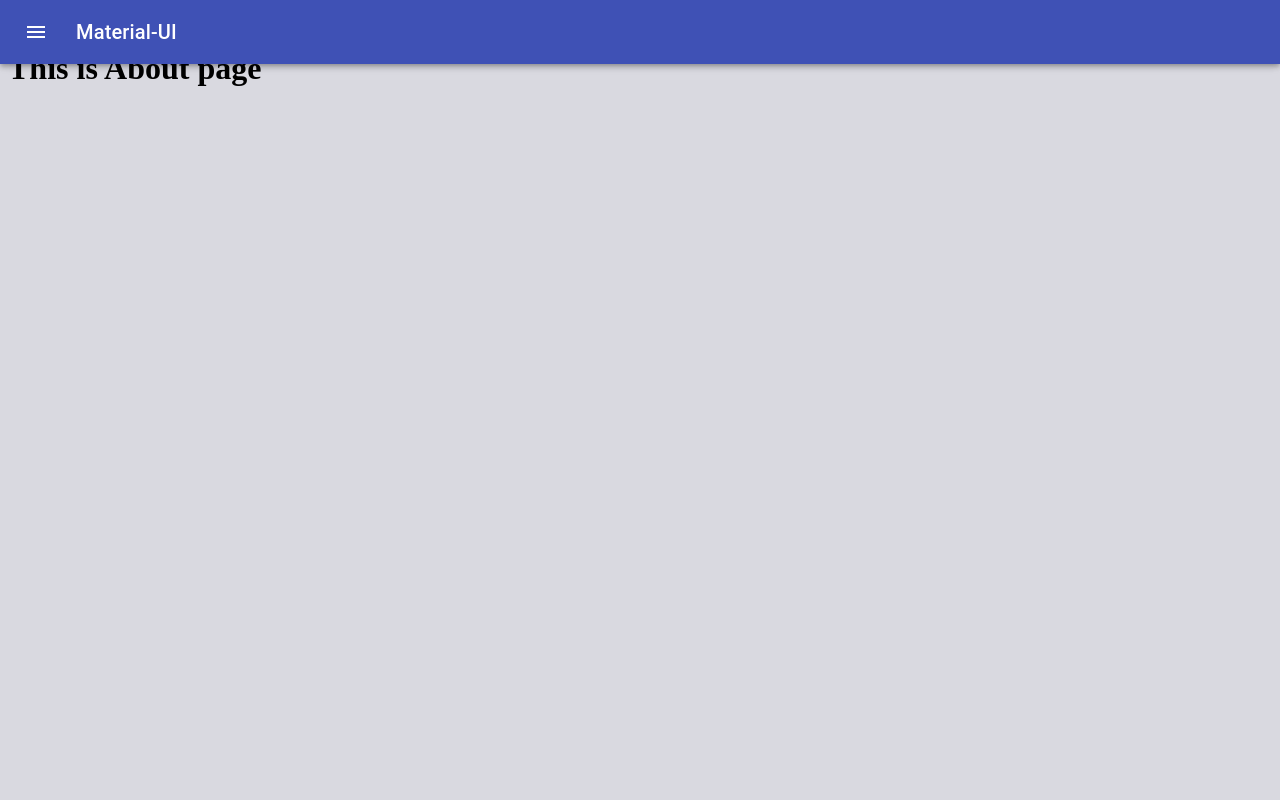
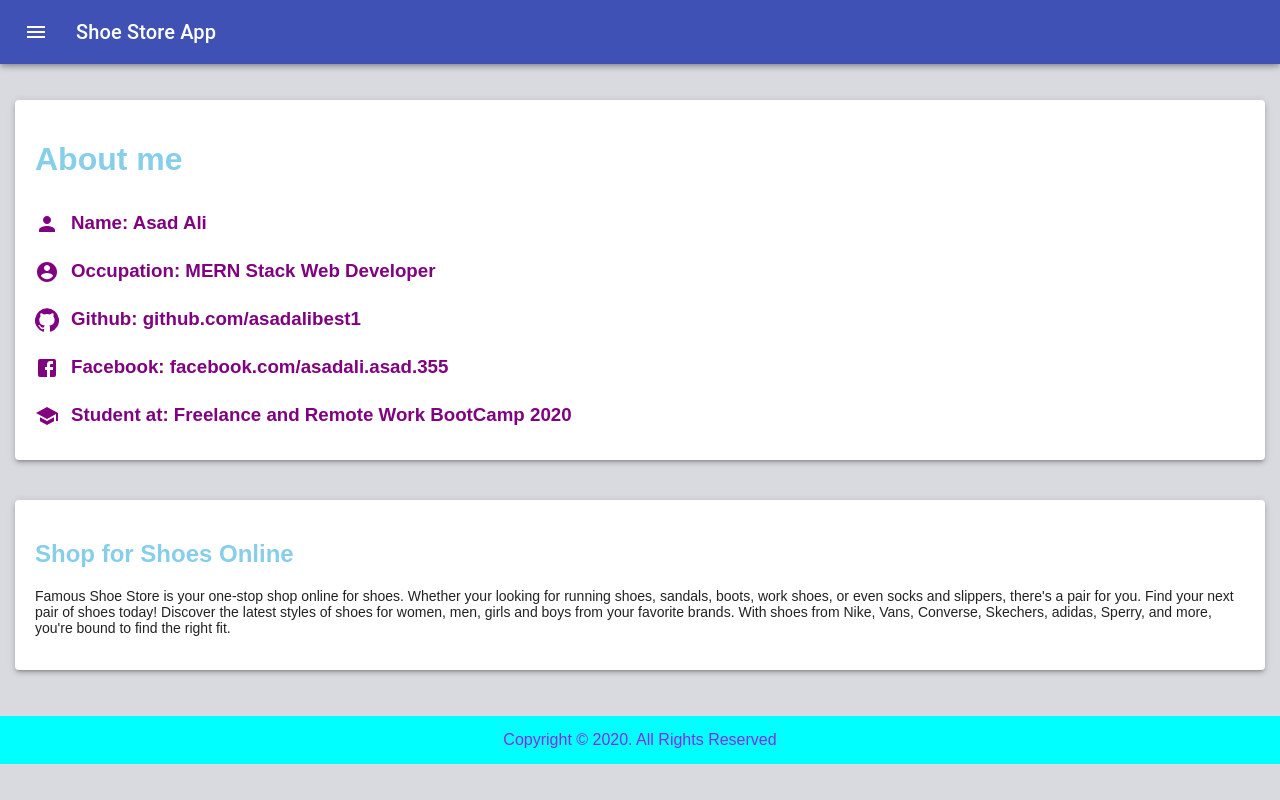
Before and after one commit to asadalibest1/shoe-store-app, a React app: page /about in a window 1280 px wide. Built offline with nearby package versions, Linux system fonts and the light colour scheme.

Commit message:
latest commit

```diff
--- a/package.json
+++ b/package.json
@@ -11,7 +11,8 @@
     "react": "^16.13.1",
     "react-dom": "^16.13.1",
     "react-router-dom": "^5.2.0",
-    "react-scripts": "3.4.1"
+    "react-scripts": "3.4.1",
+    "react-slideshow-image": "^3.0.2"
   },
   "scripts": {
     "start": "react-scripts start",
--- a/public/index.css
+++ b/public/index.css
@@ -1,3 +1,4 @@
 body{
+    margin: 0;
     background-color: rgb(217, 217, 224);
 }
--- a/src/practice folder/App1.js
+++ b/src/practice folder/App1.js
@@ -3,6 +3,8 @@ import Navbar from './components/Navbar';
 import Home from  './components/pages/home';
 import Products from  './components/pages/products';
 import About from  './components/pages/about';
+import Copyright from  './components/copyRight';
+import Footer from  './components/footer';
 
 // import Card from './components/cards';
 
@@ -10,12 +12,11 @@ import {
     BrowserRouter as Router,
     Switch,
     Route,
-    Link
   } from "react-router-dom";
 
 export default function App1(){
     return(
-    <>
+    <div style={{margin:0, padding:0 }}>
         <Router>
 
             <Navbar />
@@ -32,8 +33,10 @@ export default function App1(){
                   </Route>
                 </Switch>
           </Router>
+            <Footer />
+            <Copyright />
 
 
-    </>
+    </div>
     )
 }
--- a/src/practice folder/components/Navbar.js
+++ b/src/practice folder/components/Navbar.js
@@ -75,7 +75,7 @@ export default function Navbar() {
         <NavbarList />
 
           <Typography className={classes.title} variant="h6" noWrap>
-            Material-UI
+            Shoe Store App
           </Typography>
 
         </Toolbar>
--- /dev/null
+++ b/src/practice folder/components/copyRight.js
@@ -0,0 +1,8 @@
+import React from'react';
+import "./css/Copyright.css"
+
+export default function Copyright(){
+    return(
+         <p className="copyRight">Copyright © 2020. All Rights Reserved</p>
+    )
+}
--- /dev/null
+++ b/src/practice folder/components/css/Copyright.css
@@ -0,0 +1,28 @@
+.copyRight{
+  /* margin-top: 30px; */
+    padding: 15px 0px;
+    font-size: 16px;
+    font-family: Arial, Helvetica, sans-serif;
+    text-align: center;
+    color: blueviolet;
+    background-color: aqua;
+
+}
+
+/* #page-container {
+    position: relative;
+    min-height: 540px;
+    margin: 0;
+
+}
+
+  #content-wrap {
+    margin: 0;
+  }
+
+  #footer {
+    position: absolute;
+    bottom: 0;
+    width: 100%;
+    margin: 0;
+  } */
--- /dev/null
+++ b/src/practice folder/components/footer.js
@@ -0,0 +1,39 @@
+import React from 'react';
+import { makeStyles } from '@material-ui/core/styles';
+import Paper from '@material-ui/core/Paper';
+
+const useStyles = makeStyles((theme) => ({
+  root: {
+    display: 'flex',
+    flexWrap: 'wrap',
+    '& > *': {
+
+      fontFamily: "Arial, Helvetica, sans-serif",
+      margin: "30px 15px",
+      width: "100%",
+      height: "fit-content",
+      padding: "20px",
+    },
+  },
+  p:{
+      fontSize: "14px"
+  },
+  h1:{
+    color: "skyblue",
+  }
+}));
+
+export default function Footer() {
+  const classes = useStyles();
+
+  return (
+    <div className={classes.root}>
+      <Paper elevation={3}>
+      <h2 className={classes.h1}>Shop for Shoes Online</h2>
+<p className={classes.p}>Famous Shoe Store is your one-stop shop online for shoes. Whether your looking for running shoes, sandals, boots, work shoes, or even socks and slippers, there's a pair for you.
+Find your next pair of shoes today! Discover the latest styles of shoes for women, men, girls and boys from your favorite brands. With shoes from Nike, Vans, Converse, Skechers, adidas, Sperry, and more, you're bound to find the right fit.</p>
+
+      </Paper>
+    </div>
+  );
+}
--- a/src/practice folder/components/pages/about.js
+++ b/src/practice folder/components/pages/about.js
@@ -1,8 +1,74 @@
-import React from'react';
+import React from 'react';
+import { makeStyles } from '@material-ui/core/styles';
+import Paper from '@material-ui/core/Paper';
+import IconButton from '@material-ui/core/IconButton';
 
+import PersonIcon from '@material-ui/icons/Person';
+import AccountCircleIcon from '@material-ui/icons/AccountCircle';
+import GitHubIcon from '@material-ui/icons/GitHub';
+import FacebookIcon from '@material-ui/icons/Facebook';
+import SchoolIcon from '@material-ui/icons/School';
+const useStyles = makeStyles((theme) => ({
+  root: {
+    display: 'flex',
+    flexWrap: 'wrap',
+    margin: "100px 15px 10px 15px",
+    '& > *': {
 
-export default function About(){
-    return(
-        <h1 style={{marginTop: "50px"}}>This is About page</h1>
-    )
+      fontFamily: "Arial, Helvetica, sans-serif",
+      width: "100%",
+      height: "fit-content",
+      padding: "20px",
+    },
+  },
+  p:{
+      fontSize: "14px"
+  },
+  h1:{
+    color: "skyblue",
+  },
+  bio:{
+    padding: 0,
+    margin: 0,
+    color: "purple"
+  }
+}));
+
+export default function About() {
+  const classes = useStyles();
+
+  return (
+    <div className={classes.root}>
+      <Paper elevation={3}>
+
+    <h1 className={classes.h1}>About me</h1>
+            <h3 className={classes.bio}>
+            <IconButton edge="start" color="inherit" aria-label="Name">
+                        <PersonIcon />
+                  </IconButton>
+              Name: Asad Ali
+            </h3>
+            <h3 className={classes.bio}>
+            <IconButton edge="start" color="inherit" aria-label="Name">
+                        <AccountCircleIcon />
+                  </IconButton>
+            Occupation: MERN Stack Web Developer</h3>
+            <h3 className={classes.bio}>
+            <IconButton edge="start" color="inherit" aria-label="Name">
+                        <GitHubIcon />
+                  </IconButton>
+            Github: github.com/asadalibest1</h3>
+            <h3 className={classes.bio}>
+            <IconButton edge="start" color="inherit" aria-label="Name">
+                        <FacebookIcon />
+                  </IconButton>
+            Facebook: facebook.com/asadali.asad.355</h3>
+            <h3 className={classes.bio}>
+            <IconButton edge="start" color="inherit" aria-label="Name">
+                        <SchoolIcon />
+                  </IconButton>
+            Student at: Freelance and Remote Work BootCamp 2020</h3>
+      </Paper>
+    </div>
+  );
 }
--- /dev/null
+++ b/src/practice folder/components/pages/css/home.css
@@ -0,0 +1,11 @@
+.main-div{
+    margin-top: 100px;
+}
+.heading-div{
+    font-family: Arial, Helvetica, sans-serif;
+    text-align: center;
+}
+.heading-div h1:first-child	{
+    font-weight: 28;
+    color: red;
+}
--- a/src/practice folder/components/pages/home.js
+++ b/src/practice folder/components/pages/home.js
@@ -1,8 +1,16 @@
 import React from'react';
+import './css/home.css';
+import Slider from './slider';
 
 
 export default function Home(){
     return(
-        <h1 style={{marginTop: "50px"}}>This is Home page</h1>
-    )
+        <div className="main-div">
+        <div className="heading-div">
+            <h1 style={{marginTop: "10px"}}>Welcome to my Shoe Store</h1>
+            <h1 style={{marginTop: "5px"}}>Latest Collection Now Available Here</h1>
+        </div>
+        <Slider />
+        </div>
+        )
 }
--- a/src/practice folder/components/pages/products.js
+++ b/src/practice folder/components/pages/products.js
@@ -24,10 +24,14 @@ import Paper from '@material-ui/core/Paper';
 import Grid from '@material-ui/core/Grid';
 
 const useStyles = makeStyles((theme) => ({
+  heading:{
+    textAlign: "center",
+    color: "red",
+  },
   root: {
-    width: "360px",
+    width: "380px",
     // margin: "0 5vh",
-    margin: "0 auto",
+    margin: "auto",
     // border: "1px solid black",
     // display: "inline-block"
 
@@ -46,7 +50,7 @@ const useStyles = makeStyles((theme) => ({
   },
  div:{
    padding: "0px 5px",
-   marginTop: 100,
+   margin: "90px 10px 0px 10px",
   //  border: "1px solid black"
  }
 }));
@@ -67,8 +71,9 @@ export default function Products() {
 
 
 return (
-
-    <div className={classes.div}>
+  <>
+<div className={classes.div}>
+<h1 className={classes.heading}>Visite Your Favourite Product Here</h1>
 
           {/* <>
           <h3>{}</h3>
@@ -116,5 +121,8 @@ Object.keys(shoes).map((item)=>{
 </Grid>
 </Paper>
 
-      </div>  );
+      </div>
+      </>
+      );
+
 }
--- /dev/null
+++ b/src/practice folder/components/pages/slider.js
@@ -0,0 +1,40 @@
+import React from 'react';
+import { Slide } from 'react-slideshow-image';
+import 'react-slideshow-image/dist/styles.css'
+
+import image1 from '../../images/slide-image-1.jpg';
+import image3 from '../../images/slide-image-3.jpg';
+import image4 from '../../images/slide-image-4.jpg';
+
+// const fadeImages = [
+//     "require(image1)",
+//     "image3",
+//     "image4",
+// ];
+
+export default function Slider(){
+    return (
+        <div className="slide-container">
+          <Slide>
+            <div className="each-fade">
+              <div className="image-container">
+                <img style={{ height: "70vh", width: "100%" }} src={image1} />
+              </div>
+              {/* <h2>First Slide</h2> */}
+            </div>
+            <div className="each-fade">
+              <div className="image-container">
+                <img style={{ height: "70vh", width: "100%" }} src={image3} />
+              </div>
+              {/* <h2>Second Slide</h2> */}
+            </div>
+            <div className="each-fade">
+              <div className="image-container">
+                <img style={{ height: "70vh", width: "100%" }} src={image4} />
+              </div>
+              {/* <h2>Third Slide</h2> */}
+            </div>
+          </Slide>
+        </div>
+      )
+    }
```
Also changed, not shown: public/index.html (+2 -0 lines), src/hooks/App1.js (added, +8 -0 lines), 1 other file.
